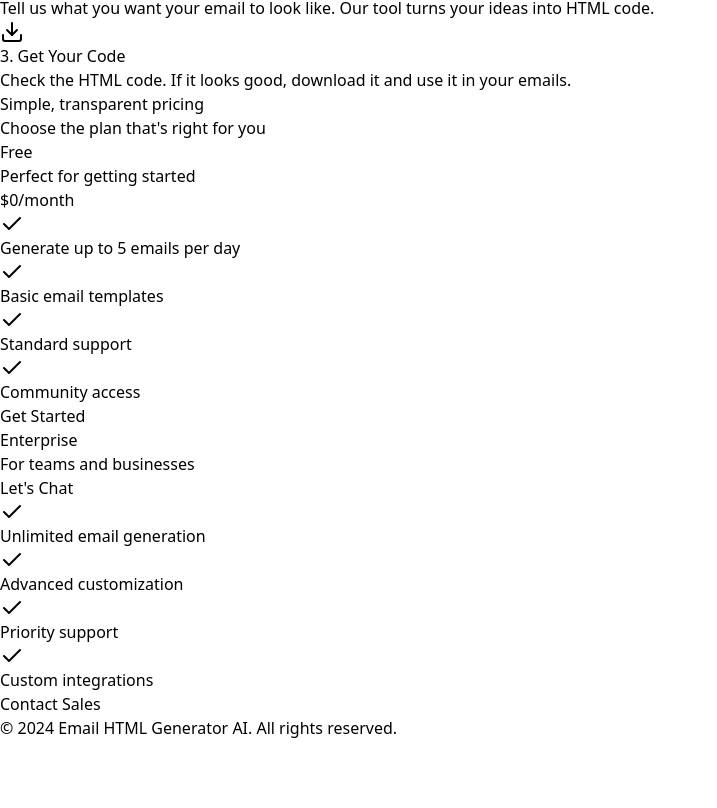
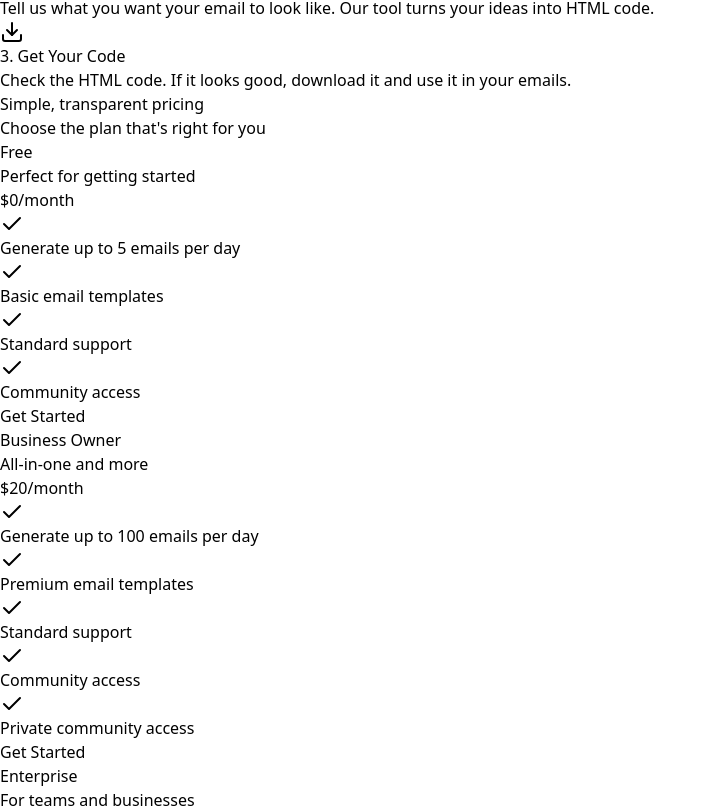
Before and after one commit to k0dek/email-generator, a React (Vite) app: page / in a window 1280 px wide. Shown: the part 856-1664 px from the top of the page, without its empty margins (0-717 px from the left). Before the commit the page ends 1596 px from the top, so only its background shows below. Built offline with nearby package versions, Linux system fonts and the light colour scheme.

Commit message:
visual changes

```diff
--- a/src/components/Features.tsx
+++ b/src/components/Features.tsx
@@ -9,13 +9,13 @@ export function Features() {
           <p className="text-gray-600">Generate HTML email templates in seconds with AI</p>
         </div>
       </div>
-      <div className="bg-white rounded-[35px] rounded-xl shadow-md p-6">
+      <div className="bg-white rounded-[35px] shadow-md p-6">
         <div className="text-center">
           <h3 className="text-lg font-semibold text-gray-900 mb-2">Responsive Design</h3>
           <p className="text-gray-600">Templates work perfectly across all email clients</p>
         </div>
       </div>
-      <div className="bg-white rounded-[35px] rounded-xl shadow-md p-6">
+      <div className="bg-white rounded-[35px] shadow-md p-6">
         <div className="text-center">
           <h3 className="text-lg font-semibold text-gray-900 mb-2">Easy to Use</h3>
           <p className="text-gray-600">No coding knowledge required</p>
--- a/src/components/Generator.tsx
+++ b/src/components/Generator.tsx
@@ -35,7 +35,7 @@ export function Generator() {
             <textarea
               id="prompt"
               rows={6}
-              className="w-full resize-none px-4 py-3 rounded-[20px] rounded-lg border border-gray-300 focus:ring-2 focus:ring-indigo-500 focus:border-indigo-500"
+              className="w-full resize-none px-4 py-3 rounded-[20px] border border-gray-300 focus:ring-2 focus:ring-indigo-500 focus:border-indigo-500"
               placeholder="Describe the email you want to generate..."
               value={prompt}
               onChange={(e) => setPrompt(e.target.value)}
@@ -43,7 +43,7 @@ export function Generator() {
           </div>
           <button
             onClick={handleGenerate}
-            className="w-full rounded-[18px] flex items-center justify-center space-x-2 bg-indigo-600 hover:bg-indigo-700 text-white font-medium py-3 px-6 rounded-lg transition duration-150"
+            className="w-full rounded-[18px] flex items-center justify-center space-x-2 bg-indigo-600 hover:bg-indigo-700 text-white font-medium py-3 px-6 transition duration-150"
           >
             <Wand2 className="h-5 w-5" />
             <span>Generate HTML</span>
--- a/src/components/Pricing.tsx
+++ b/src/components/Pricing.tsx
@@ -23,9 +23,10 @@ export function Pricing() {
           <p className="text-lg text-gray-600">Choose the plan that's right for you</p>
         </div>
 
-        <div className="grid grid-cols-1 md:grid-cols-2 gap-8 max-w-5xl mx-auto">
+        <div className="grid grid-cols-1 md:grid-cols-2 lg:grid-cols-3 gap-[20px] max-w-7xl mx-auto">
           {/* Free Tier */}
-          <div className="bg-white rounded-[35px] shadow-lg p-8 relative border border-gray-100">
+          <div className="bg-white flex flex-col justify-between rounded-[35px] shadow-lg p-8 relative border border-gray-100">
+            <div className=''>
             <h3 className="text-2xl font-bold text-gray-900 mb-2">Free</h3>
             <p className="text-gray-600 mb-6">Perfect for getting started</p>
             <div className="flex items-baseline mb-8">
@@ -50,6 +51,47 @@ export function Pricing() {
                 <span>Community access</span>
               </li>
             </ul>
+            </div>
+            <button
+              onClick={() => handleButtonClick('free')}
+              className="w-full py-3 px-6 rounded-[18px] bg-white text-indigo-600 font-semibold border-2 border-indigo-600 hover:bg-indigo-50 transition duration-150"
+            >
+              Get Started
+            </button>
+          </div>
+
+          {/* {PAID} Tier */}
+          <div className="bg-white rounded-[35px] flex flex-col justify-between shadow-lg p-8 relative border border-gray-100">
+            <div>
+            <h3 className="text-2xl font-bold text-gray-900 mb-2">Business Owner</h3>
+            <p className="text-gray-600 mb-6">All-in-one and more</p>
+            <div className="flex items-baseline mb-8">
+              <span className="text-5xl font-bold text-gray-900">$20</span>
+              <span className="text-gray-600 ml-2">/month</span>
+            </div>
+            <ul className="space-y-4 mb-8">
+              <li className="flex items-center">
+                <Check className="h-5 w-5 text-indigo-600 mr-3" />
+                <span>Generate up to 100 emails per day</span>
+              </li>
+              <li className="flex items-center">
+                <Check className="h-5 w-5 text-indigo-600 mr-3" />
+                <span>Premium email templates</span>
+              </li>
+              <li className="flex items-center">
+                <Check className="h-5 w-5 text-indigo-600 mr-3" />
+                <span>Standard support</span>
+              </li>
+              <li className="flex items-center">
+                <Check className="h-5 w-5 text-indigo-600 mr-3" />
+                <span>Community access</span>
+              </li>
+              <li className="flex items-center">
+                <Check className="h-5 w-5 text-indigo-600 mr-3" />
+                <span>Private community access</span>
+              </li>
+            </ul>
+            </div>
             <button
               onClick={() => handleButtonClick('free')}
               className="w-full py-3 px-6 rounded-[18px] bg-white text-indigo-600 font-semibold border-2 border-indigo-600 hover:bg-indigo-50 transition duration-150"
@@ -59,9 +101,8 @@ export function Pricing() {
           </div>
 
           {/* Enterprise Tier */}
-          <div className="bg-indigo-600 rounded-[35px] shadow-lg p-8 relative text-white">
-            <div className="absolute -top-4 left-1/2 transform -translate-x-1/2">
-            </div>
+          <div className="bg-indigo-600 flex flex-col justify-between rounded-[35px] shadow-lg p-8 relative text-white">
+            <div>
             <h3 className="text-2xl font-bold mb-2">Enterprise</h3>
             <p className="text-indigo-200 mb-6">For teams and businesses</p>
             <div className="flex items-baseline mb-8">
@@ -85,9 +126,10 @@ export function Pricing() {
                 <span>Custom integrations</span>
               </li>
             </ul>
+            </div>
             <button
               onClick={() => handleButtonClick('enterprise')}
-              className="w-full rounded-[18px] py-3 px-6 rounded-lg bg-white text-indigo-600 font-semibold hover:bg-gray-50 transition duration-150"
+              className="w-full rounded-[18px] py-3 px-6 bg-white text-indigo-600 font-semibold hover:bg-gray-50 transition duration-150"
             >
               Contact Sales
             </button>
```
